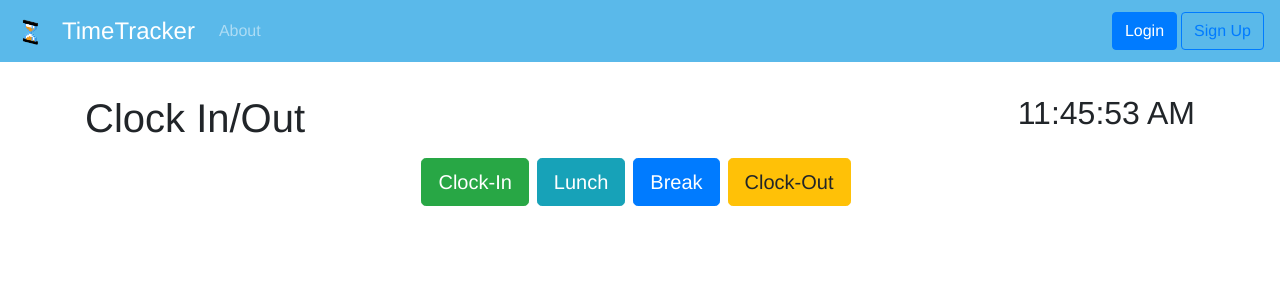
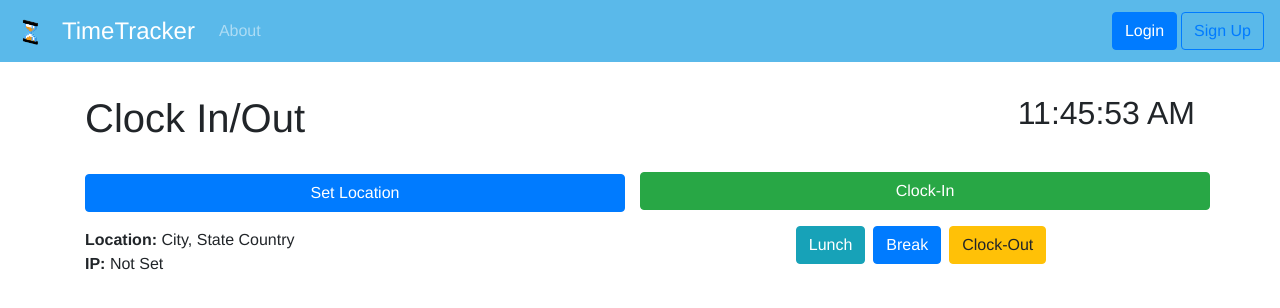
Before and after one commit to grpecunia/Tracker, a React (Create React App) app in the folder tracker/: page /Clocker in a window 1280 px wide. Shown: the top 308 px of the page. Built offline with nearby package versions, Linux system fonts and the light colour scheme; no server answers.

Commit message:
added IP API for fetching location info

```diff
--- a/tracker/src/components/Clocker.jsx
+++ b/tracker/src/components/Clocker.jsx
@@ -1,5 +1,7 @@
 import React, { Component } from 'react';
 import { Container, Row, Col, Button } from "react-bootstrap";
+import axios from "axios";
+
 // import { Link, Redirect } from "react-router-dom";
 
 // let time = new Date().toLocaleString();
@@ -10,7 +12,10 @@ class Clocker extends Component {
         timeStamp : null,
         date: null,
         time: null,
-        ip: {},
+        ip: "Not Set",
+        city: "City",
+        state: "State",
+        country: "Country"
     }
 
   componentDidMount() {
@@ -23,17 +28,21 @@ class Clocker extends Component {
         }, 1000);
   }
 
-  fetchIP = () => {
-    fetch("https://aqueous-wave-46255.herokuapp.com/https://geoip-db.com/json/")
-      .then((res) => res.json())
-      .then((json) => {
-        this.setState({ ip: json.IPv4 });
+  getLocation = () => {
+    axios.get("https://geoip-db.com/json/")
+            .then((res) => {
+             this.setState({ ip: res.data.IPv4,
+                            city: res.data.city,
+                            state: res.data.state,
+                            postal: res.data.postal,
+                            country: res.data.country_code
+                        });
                 });
             }
 
 
    determineClockType = (e) => {
-     console.log(e.target.value, new Date().toLocaleTimeString(), this.props.user.email, this.state.ip)
+     console.log(e.target.value, new Date().toLocaleTimeString(), this.props.user.email, this.state)
     }
 
   render() {
@@ -45,28 +54,38 @@ class Clocker extends Component {
           <Row>
             <Col lg={6}>
               <h1>Clock In/Out</h1>
+              <br />
+              <Button className="mb-3" block onClick={this.getLocation}>
+                Set Location
+              </Button>
+              <p>
+                <strong>Location:</strong>{" "}
+                {this.state.city +
+                  ", " +
+                  this.state.state +
+                  " " +
+                  this.state.country}
+                <br />
+                <strong>IP:</strong> {this.state.ip}
+              </p>
             </Col>
-            {/* </Row> */}
-            {/* <Row style={{ textAlign: "center", marginTop: "2em" }}> */}
             <Col lg={6}>
               <h6 className="time">{this.state.time}</h6>
-            </Col>
-          </Row>
+              <br />
               <Row
                 className="clocker"
                 style={{ align: "center", marginTop: "0.5em" }}
               >
                 <Button
-              size="lg"
+                    block
                   variant="success"
-              className="mr-2"
+                  className="mb-3"
                   value="In"
                   onClick={(e) => this.determineClockType(e)}
                 >
                   Clock-In
                 </Button>
                 <Button
-              size="lg"
                   variant="info"
                   className="mr-2"
                   value="Lunch"
@@ -75,7 +94,6 @@ class Clocker extends Component {
                   Lunch
                 </Button>
                 <Button
-              size="lg"
                   variant="primary"
                   className="mr-2"
                   value="Break"
@@ -84,7 +102,6 @@ class Clocker extends Component {
                   Break
                 </Button>
                 <Button
-              size="lg"
                   variant="warning"
                   className="mr-2"
                   value="Out"
@@ -93,6 +110,9 @@ class Clocker extends Component {
                   Clock-Out
                 </Button>
               </Row>
+            </Col>
+          </Row>
+
           {/* Current Time: {this.timestamp()} */}
         </Container>
       </React.Fragment>
```
Lines whose indentation alone changed are shown as unchanged.
